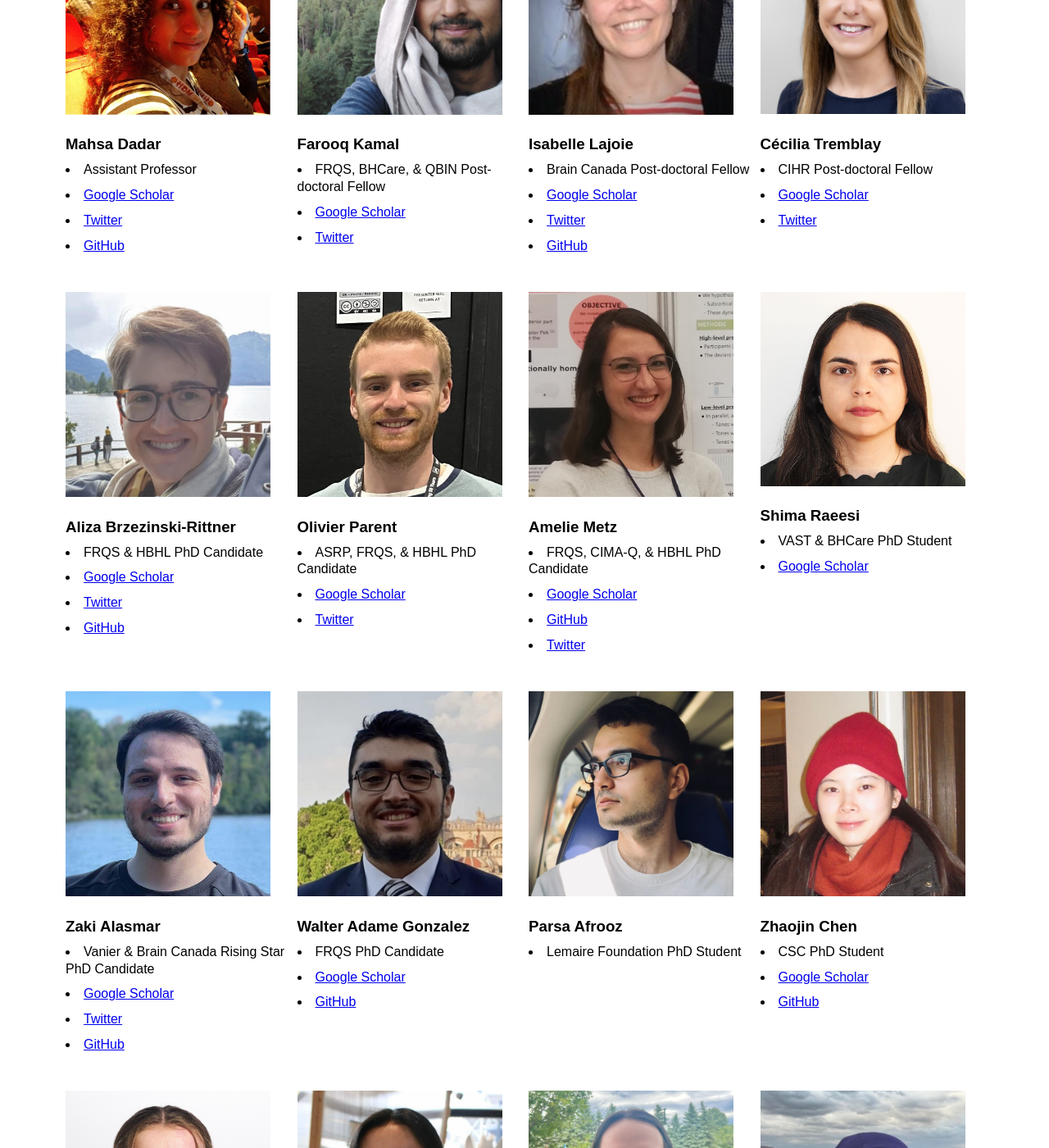
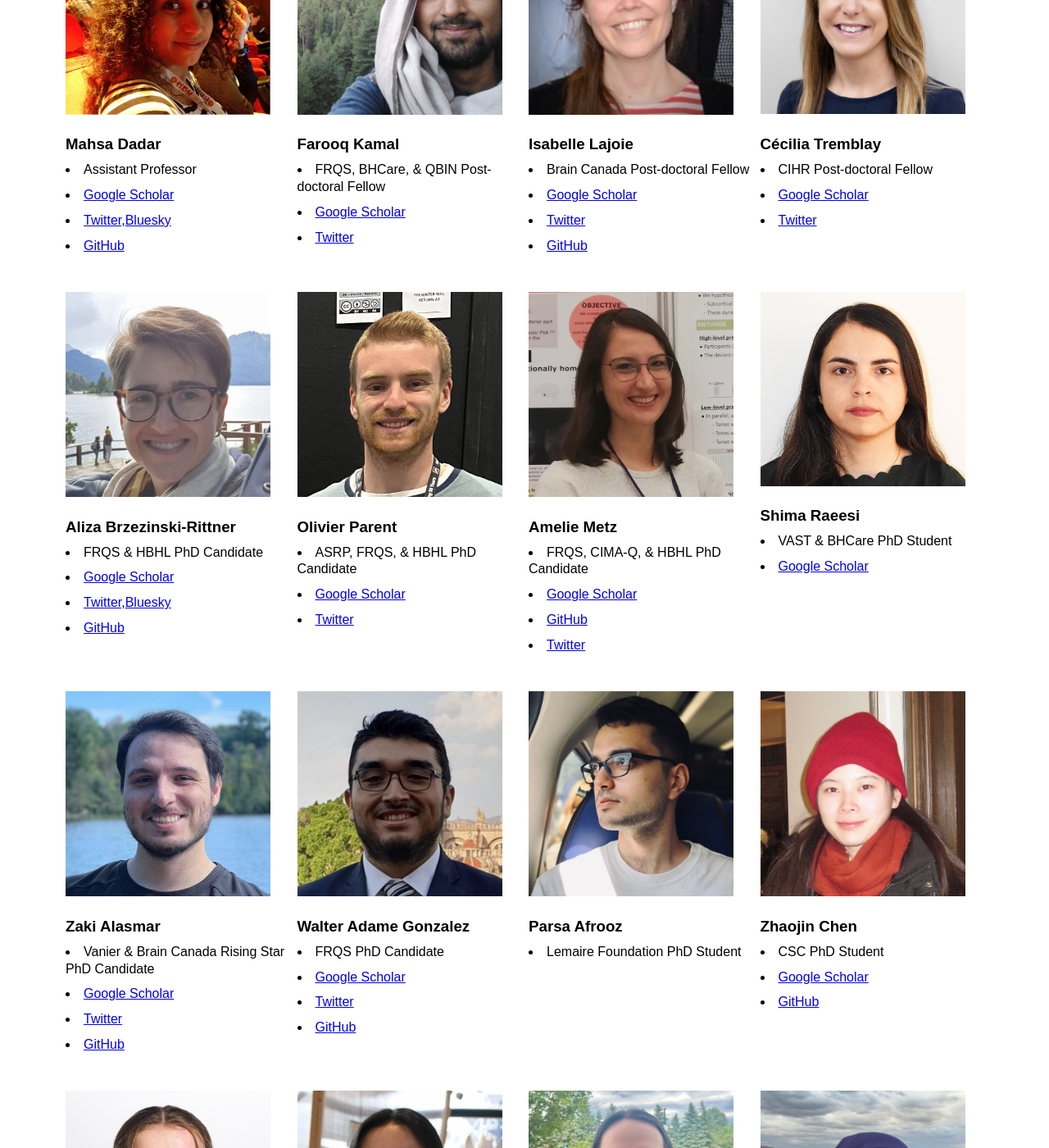
Before and after one commit to VANDAlab/VANDAlab.github.io, a Jekyll site: the page team.html, which Jekyll copies as it is, in a window 1280 px wide and 1400 px high, scrolled down 316 px. Shown: the whole window at 82% size. Built offline with Jekyll 4.4.1, drawn with Linux system fonts in a browser that asks for light colours.

Commit message:
Update team.html

```diff
--- a/team.html
+++ b/team.html
@@ -25,7 +25,7 @@
             <h3>Mahsa Dadar</h3>
             <li>Assistant Professor</li>
               <li> <a href="https://scholar.google.ca/citations?user=Kw-wT1oAAAAJ&hl=en" target="_blank">Google Scholar</a></li>
-              <li> <a href="https://twitter.com/DadarMahsa" target="_blank">Twitter</a> </li>
+              <li> <a href="https://twitter.com/DadarMahsa" target="_blank">Twitter</a>,<a href="https://bsky.app/profile/dadarmahsa.bsky.social" target="_blank">Bluesky</a>  </li>
               <li> <a href="https://github.com/VANDAlab">GitHub</a> </li>
     </div>
 
@@ -60,7 +60,7 @@
       <h3>Aliza Brzezinski-Rittner</h3>
       <li>FRQS & HBHL PhD Candidate</li>
       <li> <a href="https://scholar.google.ca/citations?user=cpNsUaoAAAAJ&hl=en&oi=ao" target="_blank">Google Scholar</a> </li>
-      <li> <a href="https://twitter.com/AlBRzez">Twitter</a></li>
+      <li> <a href="https://twitter.com/AlBRzez">Twitter</a>,<a href="https://bsky.app/profile/albrzez.bsky.social" target="_blank">Bluesky</a></li>
         <li><a href="https://github.com/AlBRzez/">GitHub</a> </li>
     </div>
 
@@ -102,6 +102,7 @@
       <h3>Walter Adame Gonzalez</h3>
       <li>FRQS PhD Candidate</li>
        <li> <a href="https://scholar.google.ca/citations?user=3SpeCXAAAAAJ&hl=en&oi=ao" target="_blank">Google Scholar</a></li>
+       <li> <a href="https://x.com/wadgo123">Twitter</a> </li>
        <li> <a href="https://github.com/waadgo">GitHub</a> </li>
     </div>
 
```
